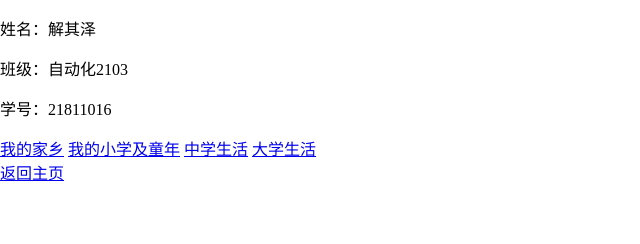
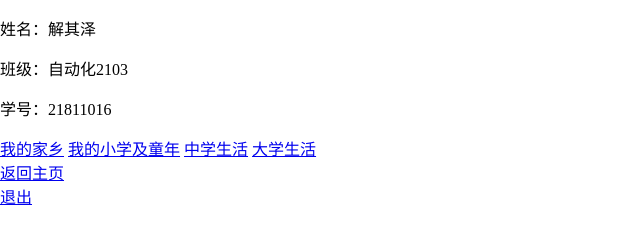
Before and after one commit to xqz123456/xqz1, a plain HTML site: page index.html in a window 1280 px wide. Shown: the full height of the page, 0-640 px from the left. Drawn offline with Linux system fonts and the light colour scheme.

Commit message:
Update index.html

```diff
--- a/index.html
+++ b/index.html
@@ -20,6 +20,11 @@
     <a href="https://xqz123456.github.io/xqz1/daxue.html">大学生活</a>
     <div>
   <a href="index.html">返回主页</a>
+ </div>
+
+<div>
+  <a href="#">退出</a>
+</div>
   </body>
   </body>
 </html>
```
